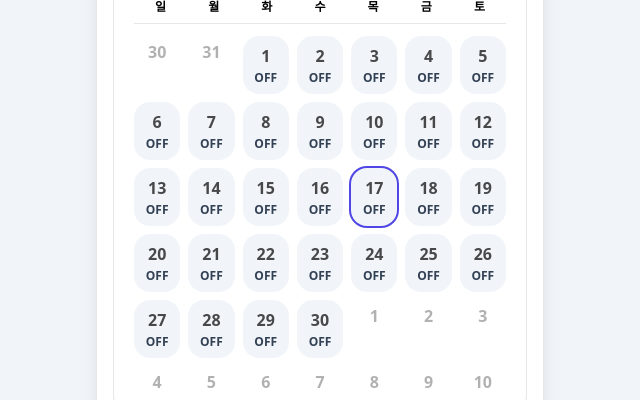
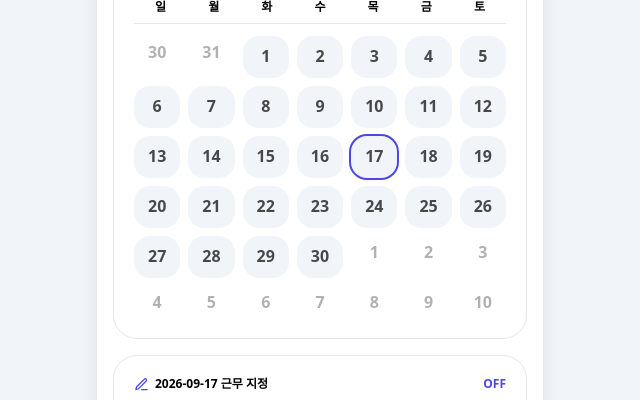
Before and after one commit to Choiseonkyeong/nurse-shift-calendar, a React (Vite) app: page / in a window 1280 px wide. Shown: the part 308-708 px from the top of the page, without its empty margins (320-960 px from the left). Built offline with nearby package versions, Linux system fonts and the light colour scheme; no server answers.

Commit message:
Update MyShiftTab.jsx

```diff
--- a/src/components/MyShiftTab.jsx
+++ b/src/components/MyShiftTab.jsx
@@ -173,7 +173,7 @@ export default function MyShiftTab({
             }
 
             const isSelected = selectedDate === item.dateStr;
-            const shiftCode = myShifts[item.dateStr] || 'OFF';
+            const shiftCode = myShifts[item.dateStr] || '';
 
             let bgColor = '#F8FAFC';
             let textColor = '#475569';
```
